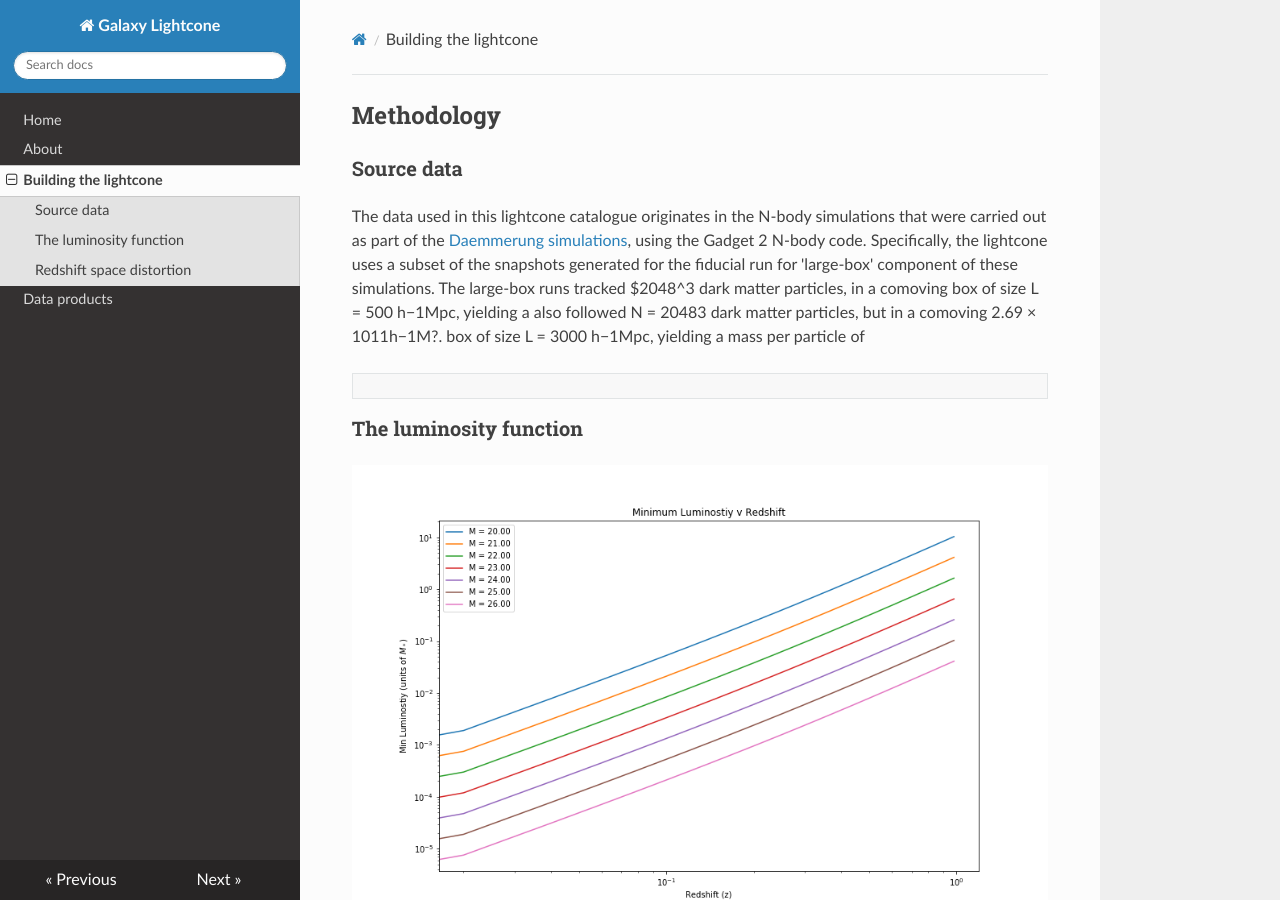
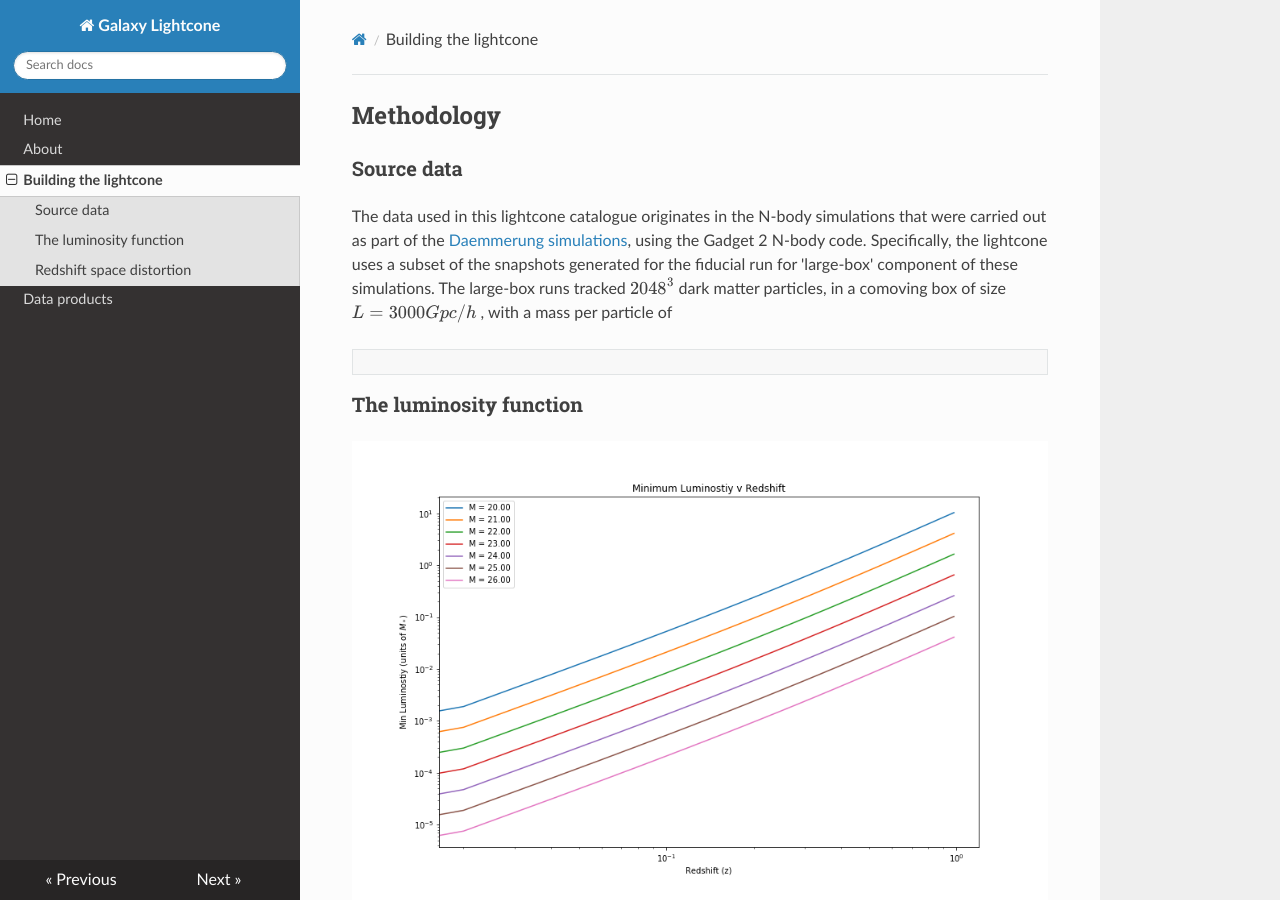
Before and after one commit to rajbooth/Lightcone, an MkDocs documentation site: the page built from docs/building_lightcone.md, in a window 1280 px wide and 900 px high. Built offline with MkDocs 1.6.1, drawn with Linux system fonts in a browser that asks for light colours; nearby versions of some CDN libraries; formulas are drawn with MathJax 3; some of the changed lines change nothing that is shown.

Commit message:
docs/building_lightcone.md updated from https://stackedit.io/

````diff
--- a/docs/building_lightcone.md
+++ b/docs/building_lightcone.md
@@ -1,7 +1,7 @@
 ## Methodology
 
 ### Source data
-The data used in this lightcone catalogue originates in the N-body simulations that were carried out as part of the [Daemmerung simulations](https://doi.org/10.1093/mnras/stz890), using the Gadget 2 N-body code.  Specifically, the lightcone uses a subset of the snapshots generated for the fiducial run for 'large-box' component of these simulations. The large-box runs tracked $2048^3 dark matter particles, in a comoving box of size L = 500 h−1Mpc, yielding a also followed N = 20483 dark matter particles, but in a comoving 2.69 × 1011h−1M?. box of size L = 3000 h−1Mpc, yielding a mass per particle of
+The data used in this lightcone catalogue originates in the N-body simulations that were carried out as part of the [Daemmerung simulations](https://doi.org/10.1093/mnras/stz890), using the Gadget 2 N-body code.  Specifically, the lightcone uses a subset of the snapshots generated for the fiducial run for 'large-box' component of these simulations. The large-box runs tracked $2048^3$ dark matter particles, in a comoving box of size $L = 3000 Gpc/h$ , with a mass per particle of
 ```
 ```
 ### <a name="luminosity"></a>The luminosity function
@@ -39,6 +39,6 @@
 where $v_\parallel$ is the peculiar velocity of the galaxy in the line-of-sight direction.
 This redshift distortion factor is calculated for every galaxy in the lightcone, based on the radial peculiar velocity of the corresponding particle in the simulation snapshot.
 <!--stackedit_data:
-eyJoaXN0b3J5IjpbNzE5ODE5NDMyLC01MjE5MjM0OTEsODg1Mz
-E1MTI4LDE3MzAwNTQ1MDksODEwOTIzMDUyXX0=
+eyJoaXN0b3J5IjpbLTEyNzMyNTY5OSwtNTIxOTIzNDkxLDg4NT
+MxNTEyOCwxNzMwMDU0NTA5LDgxMDkyMzA1Ml19
 -->
````
